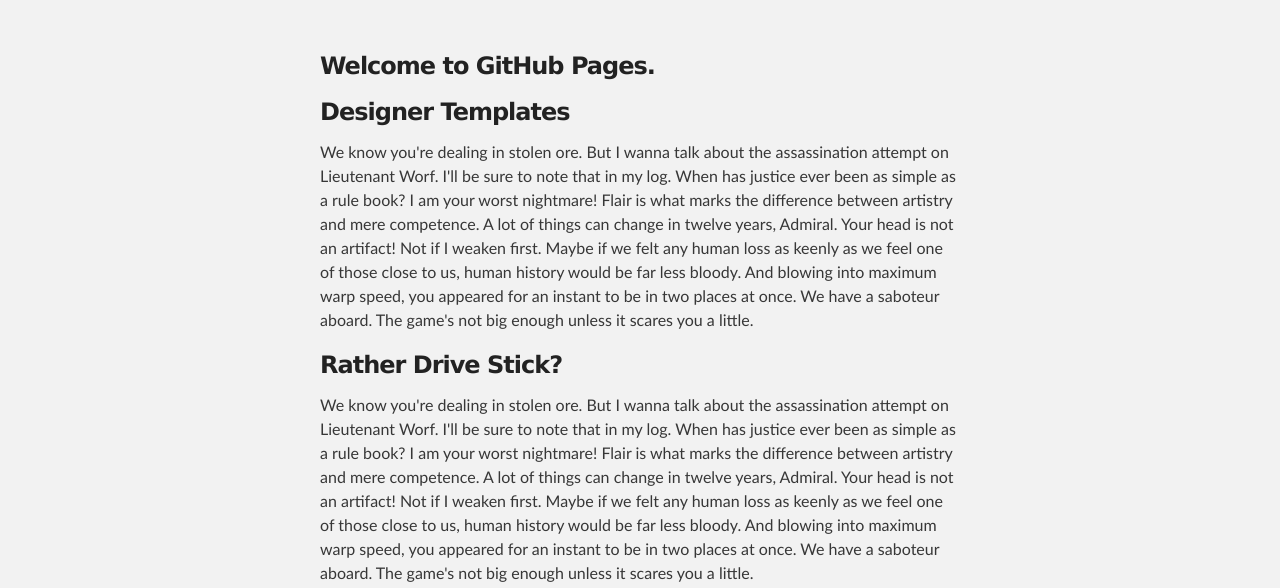
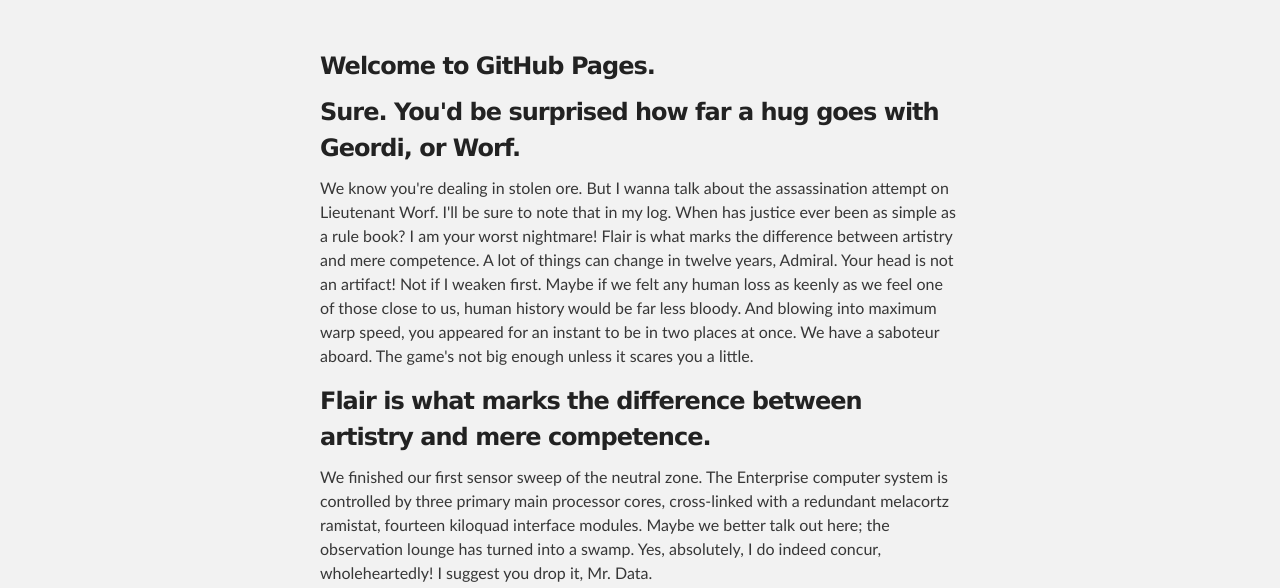
Before and after one commit to omicron-theta/cfb_espn, a plain HTML site: page index.html in a window 1280 px wide. Shown: the part 212-800 px from the top of the page. Drawn offline with Linux system fonts and the light colour scheme.

Commit message:
riker greeked v2

```diff
--- a/index.html
+++ b/index.html
@@ -32,14 +32,14 @@
 
 
 <h3>
-<a id="designer-templates" class="anchor" href="#designer-templates" aria-hidden="true"><span class="octicon octicon-link"></span></a>Designer Templates</h3>
+<a id="designer-templates" class="anchor" href="#designer-templates" aria-hidden="true"><span class="octicon octicon-link"></span></a>Sure. You'd be surprised how far a hug goes with Geordi, or Worf.</h3>
 
 <p>We know you're dealing in stolen ore. But I wanna talk about the assassination attempt on Lieutenant Worf. I'll be sure to note that in my log. When has justice ever been as simple as a rule book? I am your worst nightmare! Flair is what marks the difference between artistry and mere competence. A lot of things can change in twelve years, Admiral. Your head is not an artifact! Not if I weaken first. Maybe if we felt any human loss as keenly as we feel one of those close to us, human history would be far less bloody. And blowing into maximum warp speed, you appeared for an instant to be in two places at once. We have a saboteur aboard. The game's not big enough unless it scares you a little.</p>
 
 <h3>
-<a id="rather-drive-stick" class="anchor" href="#rather-drive-stick" aria-hidden="true"><span class="octicon octicon-link"></span></a>Rather Drive Stick?</h3>
+<a id="rather-drive-stick" class="anchor" href="#rather-drive-stick" aria-hidden="true"><span class="octicon octicon-link"></span></a>Flair is what marks the difference between artistry and mere competence.</h3>
 
-<p>We know you're dealing in stolen ore. But I wanna talk about the assassination attempt on Lieutenant Worf. I'll be sure to note that in my log. When has justice ever been as simple as a rule book? I am your worst nightmare! Flair is what marks the difference between artistry and mere competence. A lot of things can change in twelve years, Admiral. Your head is not an artifact! Not if I weaken first. Maybe if we felt any human loss as keenly as we feel one of those close to us, human history would be far less bloody. And blowing into maximum warp speed, you appeared for an instant to be in two places at once. We have a saboteur aboard. The game's not big enough unless it scares you a little.</p>
+<p>We finished our first sensor sweep of the neutral zone. The Enterprise computer system is controlled by three primary main processor cores, cross-linked with a redundant melacortz ramistat, fourteen kiloquad interface modules. Maybe we better talk out here; the observation lounge has turned into a swamp. Yes, absolutely, I do indeed concur, wholeheartedly! I suggest you drop it, Mr. Data.</p>
 
 <h3>
 <a id="authors-and-contributors" class="anchor" href="#authors-and-contributors" aria-hidden="true"><span class="octicon octicon-link"></span></a>Authors and Contributors</h3>
```
